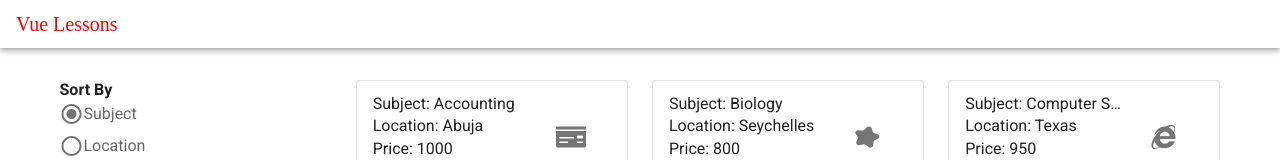
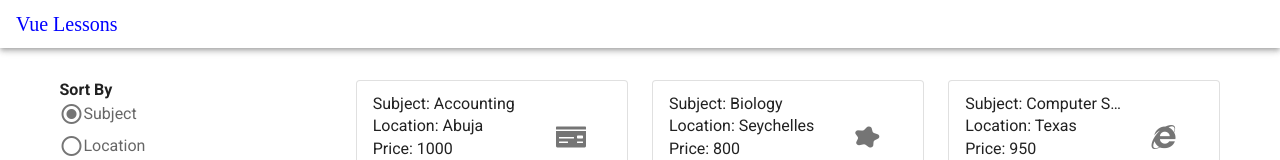
Before and after one commit to Sosa-alt/coursework7.2, a Vue app: page / in a window 1280 px wide. Shown: the top 160 px of the page. Built offline with nearby package versions, Linux system fonts and the light colour scheme; what vue-currency-filter would draw is missing.

Commit message:
Update 7

```diff
--- a/src/App.vue
+++ b/src/App.vue
@@ -34,8 +34,8 @@ export default {
     font-family: Roboto, sans-serif;
   }
   #title {
-    font-family: "Times New Roman";
-    color: red;
+    font-family: "sans-serif";
+    color: Blue;
     text-decoration: none;
   }
   #shoppingCart {
```
